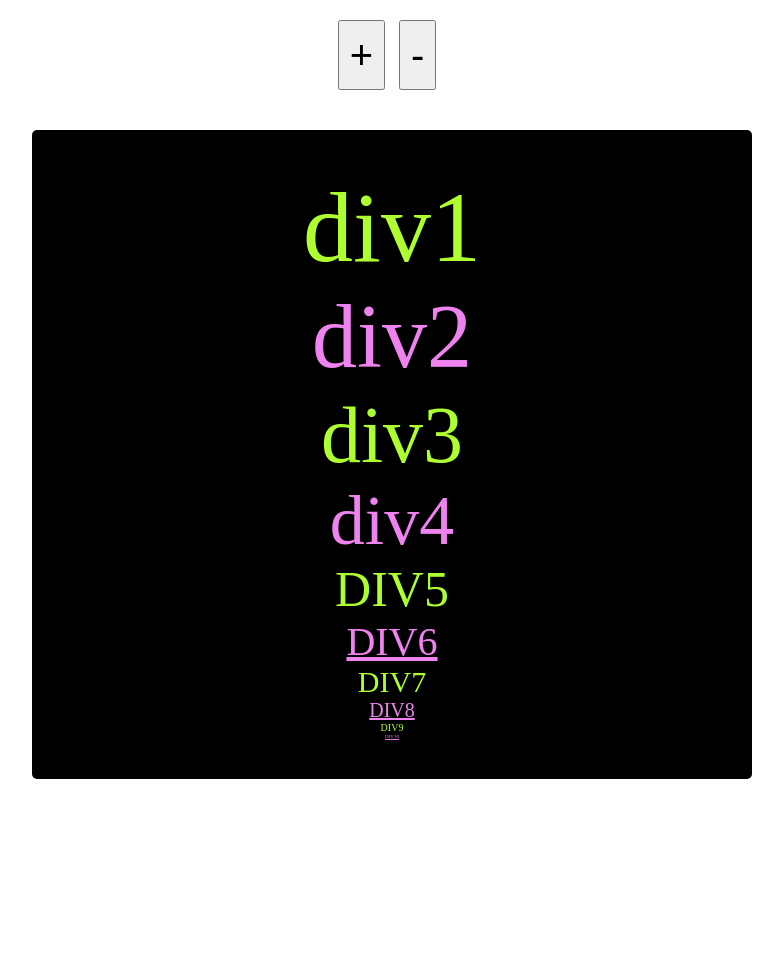
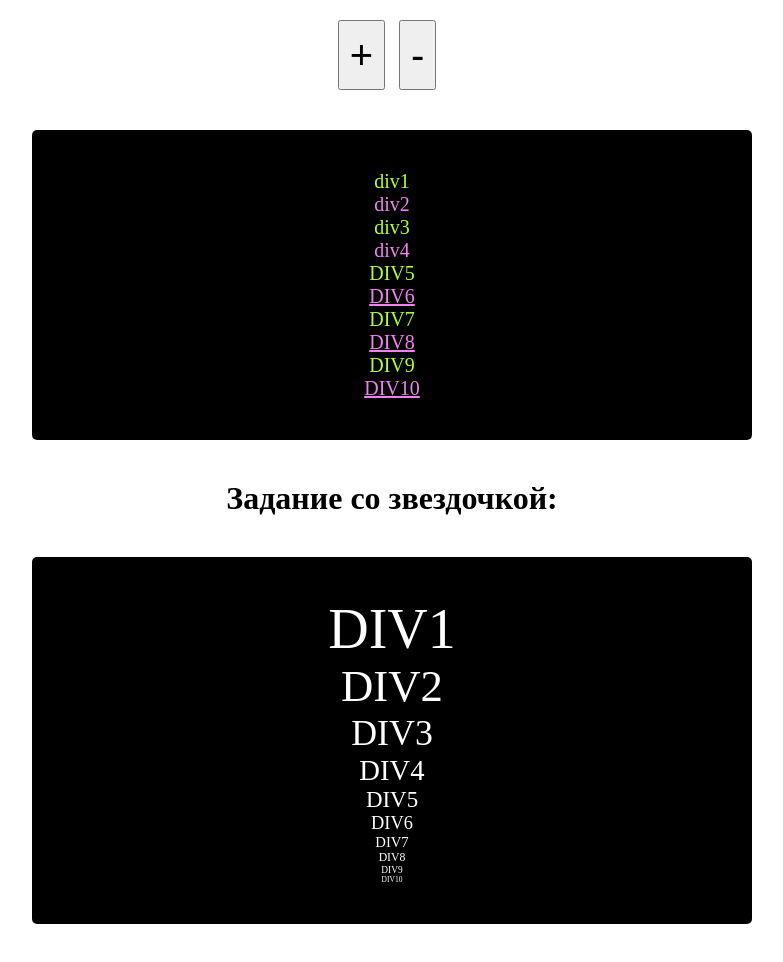
Before and after one commit to VlPan/EPAM_Traning, a plain HTML site: page HW_3/index.html in a window 1280 px wide. Shown: the whole page, without its empty margins (248-1031 px from the left). Before the commit the page ends 819 px from the top, so only its background shows below. Drawn offline with Linux system fonts and the light colour scheme.

Commit message:
remake HW_3

```diff
--- a/HW_3/index.html
+++ b/HW_3/index.html
@@ -19,9 +19,10 @@
 </div>
 
 
-<button id="plus"> + </button> <button id="minus"> - </button>
+<button id="plus"> +</button>
+<button id="minus"> -</button>
 
-<div id="div-container">
+<div class="div-container">
 
     <div>div1</div>
     <div>div2</div>
@@ -36,6 +37,32 @@
 
 </div>
 
+<h1>Задание со звездочкой:</h1>
+
+<div class="div-container2">
+
+    <div>DIV1
+        <div>DIV2
+            <div>DIV3
+                <div>DIV4
+                    <div>DIV5
+                        <div>DIV6
+                            <div>DIV7
+                                <div>DIV8
+                                    <div>DIV9
+                                        <div>DIV10</div>
+                                    </div>
+                                </div>
+                            </div>
+                        </div>
+                    </div>
+                </div>
+            </div>
+        </div>
+    </div>
+
+</div>
+
 
 </body>
 </html>
--- a/HW_3/script.js
+++ b/HW_3/script.js
@@ -4,7 +4,7 @@ setTimeout(function () {
 
     var plus = document.getElementById('plus');
     var minus = document.getElementById('minus');
-    var divContainer = document.getElementById('div-container');
+    var divContainer = document.getElementsByClassName('div-container')[0];
 
 
 // now you have a proper float for the font size (yes, it can be a float, not just an integer)
--- a/HW_3/style.css
+++ b/HW_3/style.css
@@ -1,73 +1,45 @@
 
-#div-container{
+.div-container, .div-container2{
     width: 50%;
     text-align: center;
     margin: 40px auto;
-    font-size: 100px;
+    font-size: 20px;
     background: black;
     padding: 40px;
     border-radius: 5px;
 }
 
-#div-container div:nth-child(odd) {
+.div-container2{
+    font-size: 70px;
+}
+
+.div-container2 div {
+    font-size: .8em;
+    color: white;
+}
+
+.div-container div:nth-child(odd) {
     color: greenyellow;
 }
 
 
-#div-container div:nth-child(even) {
+.div-container div:nth-child(even) {
     color: violet;
 }
 
-#div-container div:nth-child(2n + 6) {
+.div-container div:nth-child(2n + 6) {
     text-decoration: underline;
 }
 
-#div-container div:nth-child(n + 5) {
+.div-container div:nth-child(n + 5) {
     text-transform: uppercase;
 }
 
 /* TRICKY PART */
 
-div ~ div{
-    font-size: .9em;
-}
-
-div ~ div ~ div{
-    font-size: .8em;
-}
-
-div ~ div ~ div ~ div{
-    font-size: .7em;
-}
-
-div + div + div + div + div{
-    font-size: .6em;
-}
-
-div + div + div + div + div{
-    font-size: .5em;
-}
-
-div + div + div + div + div + div{
-    font-size: .4em;
-}
 
 
-div + div + div + div + div + div + div{
-    font-size: .3em;
-}
 
-div + div + div + div + div + div + div + div{
-    font-size: .2em;
-}
-
-div + div + div + div + div + div + div + div + div{
-    font-size: .1em;
-}
-
-div + div + div + div + div + div + div + div + div + div{
-    font-size: .05em;
-}
 
 
 
```
